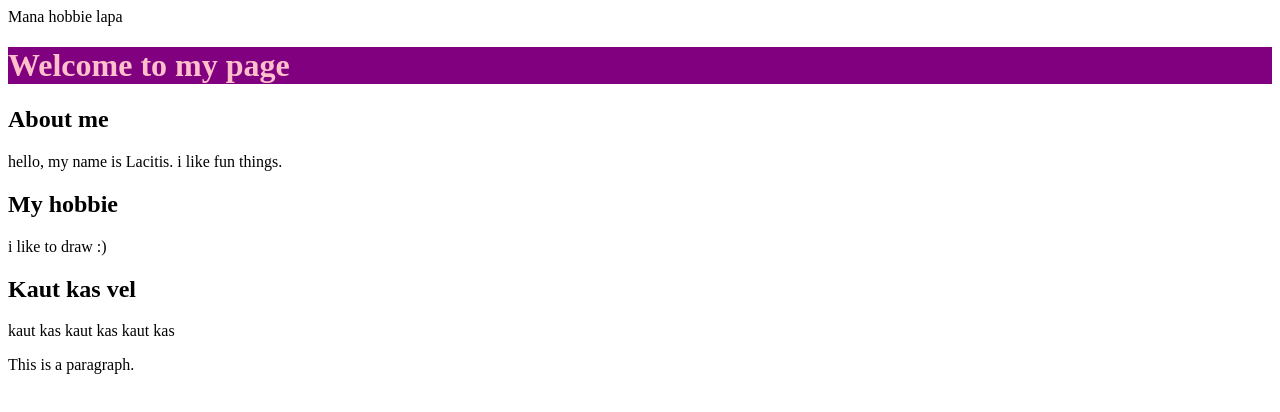
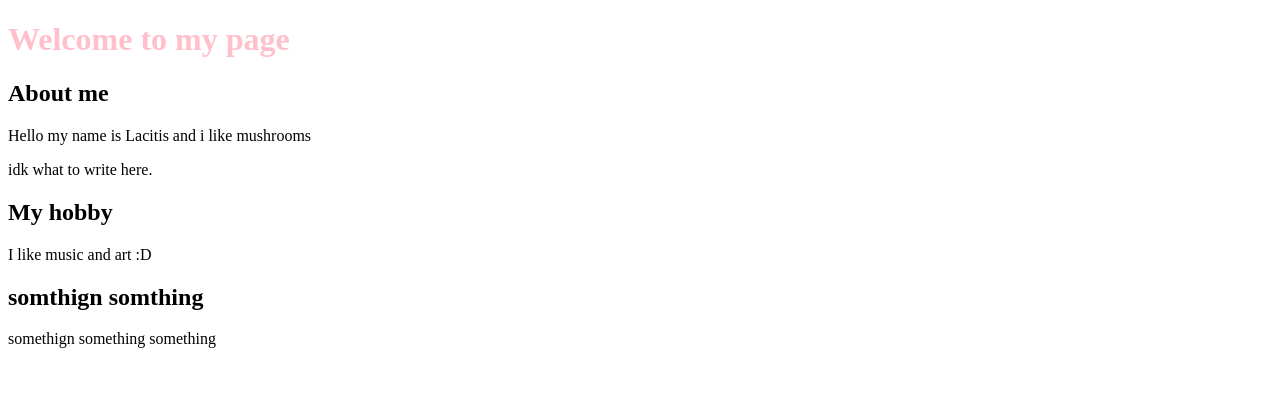
Before and after one commit to lacitis58/my-second-webpage, a plain HTML site: page index.html in a window 1280 px wide. Drawn offline with Linux system fonts and the light colour scheme.

Commit message:
Create index.html

```diff
--- a/index.html
+++ b/index.html
@@ -1,22 +1,23 @@
 <!DOCTYPE html>
 <html>
+
   <head>
-  <tittle> Mana hobbie lapa </tittle>
+    <title>My hobby page</title>
     <link rel="icon" type="image/x-icon" href="/images/favicon.ico">
   </head>
+
 <body>
 
-<h1 style="color:pink;background-color:purple;">Welcome to my page</h1>
+<h1 style="color:pink;background-color:white;">Welcome to my page</h1>
   <h2>About me</h2>
-  <p> hello, my name is Lacitis. i like fun things.</p>
+  <p>Hello my name is Lacitis and i like mushrooms</p>
+  <p>idk what to write here.</p>
 
-  <h2>My hobbie</h2>
-  <p> i like to draw :) </p>
+  <h2>My hobby</h2>
+  <p>I like music and art :D</p>
 
-  <h2>Kaut kas vel</h2>
-  <p>kaut kas kaut kas kaut kas </p>
-
-<p>This is a paragraph.</p>
+  <h2>somthign somthing</h2>
+  <p>somethign something something</p>
 
 </body>
 </html>
```
